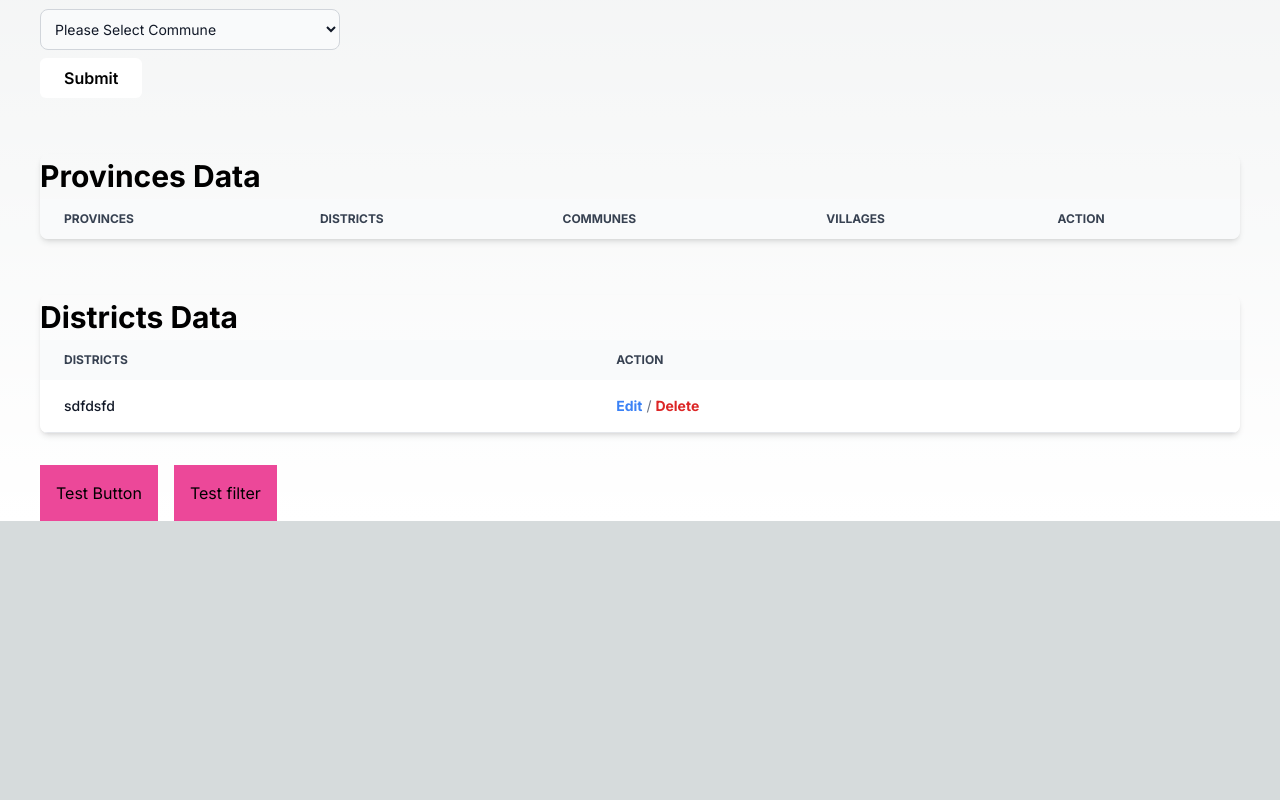
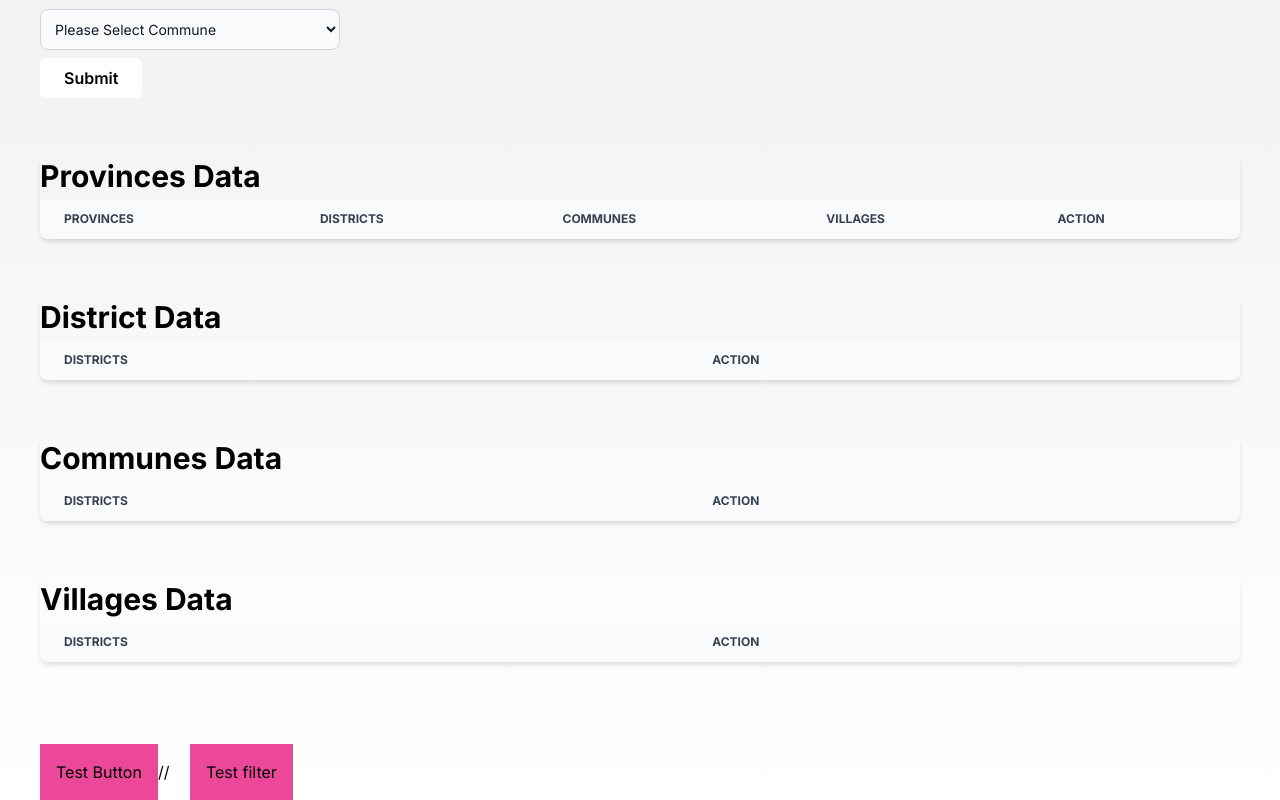
Before and after one commit to MarwinYuth/filter_provinces, a Next.js app: page / in a window 1280 px wide. Shown: the part 1540-2340 px from the top of the page. Before the commit the page ends 2061 px from the top, so only its background shows below. Built offline with nearby package versions, Linux system fonts and the light colour scheme.

Commit message:
pre-complete edit

```diff
--- a/src/app/page.js
+++ b/src/app/page.js
@@ -7,7 +7,7 @@ import { CommunesForm } from '@/components/CommunesForm'
 import { VillageForm } from '@/components/VillageForm'
 import { Table } from '@/components/Table'
 import { data } from 'autoprefixer'
-import { DistrictTable } from '@/components/DistrictTable'
+import { DistrictTable, ReuseableTable } from '@/components/ReuseableTable'
 
 export default function Home() {
   const [selectProvinceId,setSelectProvinceId] = useState(null)
@@ -141,11 +141,7 @@ export default function Home() {
 
   const onSelectProvince = (e) => {
 
-    const provinceId = e.target.value
-
-    setDistricts(districts.filter(dis => dis.province_id === provinceId))
-
-    console.log(districts.filter(dis => dis.province_id === provinceId));
+    console.log(districts);
   }
 
   return (
@@ -160,13 +156,17 @@ export default function Home() {
       {/* Province_Table */}
       <Table data={data} onDelete={setData} />
 
-      <DistrictTable />
+      <ReuseableTable label='District Data' data={districts} onDelete={setDistricts}/>
 
+      <ReuseableTable label='Communes Data' data={communes} onDelete={setCommunes}/>
 
+      <ReuseableTable label='Villages Data' data={villages} onDelete={setVillages}/>
+
+      <div className='h-[50px]'></div>
       <button className='mt-8 bg-pink-500 p-4'>Test Button</button>
 
 
-      <button onClick={onSelectProvince} className='mt-8 ml-4 bg-pink-500 p-4'>Test filter </button>
+      // <button onClick={onSelectProvince} className='mt-8 ml-4 bg-pink-500 p-4'>Test filter </button>
 
     </div>
 
--- a/src/components/DistrictTable.js
+++ /dev/null
@@ -1,44 +0,0 @@
-export const DistrictTable = () => {
-
-    return(
-
-        <div class="relative overflow-x-auto shadow-md sm:rounded-lg mt-14">
-
-
-            <h1 className="text-[30px] font-bold">Districts Data</h1>
-
-            <table class="w-full text-sm text-left rtl:text-right text-gray-500 dark:text-gray-400">
-                <thead class="text-xs text-gray-700 uppercase bg-gray-50 dark:bg-gray-700 dark:text-gray-400">
-
-                    <tr>
-                        <th scope="col" class="px-6 py-3">
-                            Districts
-                        </th>
-                        <th scope="col" class="px-6 py-3">
-                            Action
-                        </th>
-                    </tr>
-
-                </thead>
-                <tbody>
-
-                    <tr class="odd:bg-white odd:dark:bg-gray-900 even:bg-gray-50 even:dark:bg-gray-800 border-b dark:border-gray-700">
-                        <th scope="row" class="px-6 py-4 font-medium text-gray-900 whitespace-nowrap dark:text-white">
-                            sdfdsfd
-                        </th>
-                        <td class="px-6 py-4">
-                            <a className="text-blue-500 font-bold">Edit</a> / <a className="text-red-600 font-bold">Delete</a>
-                        </td>
-                    </tr>
-
-                </tbody>
-            </table>
-
-            {/* <Modal data={viewEdit} onChangePopUp={setPopUp} isVisible={popUp}/>
-             */}
-
-        </div>
-
-    )
-
-}
--- a/src/components/Modal.js
+++ b/src/components/Modal.js
@@ -28,8 +28,6 @@ export const Modal = ({data,onChangePopUp,isVisible}) => {
         onChangePopUp(false)
     }
 
-    console.log(data);
-
     return(
 
         <div onClick={() => onChangePopUp(false)} className="fixed inset-0 bg-black bg-opacity-70 flex justify-center items-center z-50">
--- /dev/null
+++ b/src/components/ReuseableTable.js
@@ -0,0 +1,76 @@
+import { useState } from "react"
+import { Modal } from "./Modal"
+import { data } from "autoprefixer"
+
+
+export const ReuseableTable = ({label,data,onDelete}) => {
+
+    const [popUp,setPopUp] = useState(false)
+    const [viewDetail,setViewDetail] = useState()
+
+    const onEdit = (dataId) => {
+
+        const viewDetail = data.filter(dis => dis.id === dataId)
+
+        setPopUp(true)
+        setViewDetail(viewDetail[0])
+    }
+
+    const onClickDelete = (dataId) => {
+
+        onDelete(prev => prev.filter(data => data.id !== dataId))
+
+    }
+
+
+    return(
+
+        <div class="relative overflow-x-auto shadow-md sm:rounded-lg mt-14">
+
+
+            <h1 className="text-[30px] font-bold">{label}</h1>
+
+            <table class="w-full text-sm text-left rtl:text-right text-gray-500 dark:text-gray-400">
+                <thead class="text-xs text-gray-700 uppercase bg-gray-50 dark:bg-gray-700 dark:text-gray-400">
+
+                    <tr>
+                        <th scope="col" class="px-6 py-3">
+                            Districts
+                        </th>
+                        <th scope="col" class="px-6 py-3">
+                            Action
+                        </th>
+                    </tr>
+
+                </thead>
+                <tbody>
+
+                    {
+                        data.map((data,index) => {
+
+                            return(
+
+                                <tr class="odd:bg-white odd:dark:bg-gray-900 even:bg-gray-50 even:dark:bg-gray-800 border-b dark:border-gray-700">
+                                    <th scope="row" class="px-6 py-4 font-medium text-gray-900 whitespace-nowrap dark:text-white">
+                                        {data.name} / {data.name_km}
+                                    </th>
+                                    <td class="px-6 py-4">
+                                        <a onClick={() => onEdit(data.id)} className="text-blue-500 font-bold">Edit</a> / <a onClick={() => onClickDelete(data.id)} className="text-red-600 font-bold">Delete</a>
+                                    </td>
+                                </tr>
+
+                            )
+
+                        })
+                    }
+
+                </tbody>
+            </table>
+
+            <Modal data={viewDetail} onChangePopUp={setPopUp} isVisible={popUp}/>
+
+        </div>
+
+    )
+
+}
--- a/src/components/Table.js
+++ b/src/components/Table.js
@@ -8,9 +8,9 @@ export const Table = ({data,onDelete}) => {
 
     const [viewEdit,setViewEdit] = useState()
 
-    const onClickDelete = (data_id) => {
+    const onClickDelete = (provinceId) => {
 
-        onDelete(prev => prev.filter(data => data.id !== data_id))
+        onDelete(prev => prev.filter(data => data.id !== provinceId))
 
     }
 
@@ -19,6 +19,8 @@ export const Table = ({data,onDelete}) => {
 
         setPopUp(true)
         setViewEdit(provinceData.provinces)
+
+        console.log(provinceData.provinces);
     }
 
     return(
```
Also changed, not shown: src/components/CommuneTable.js (added).
